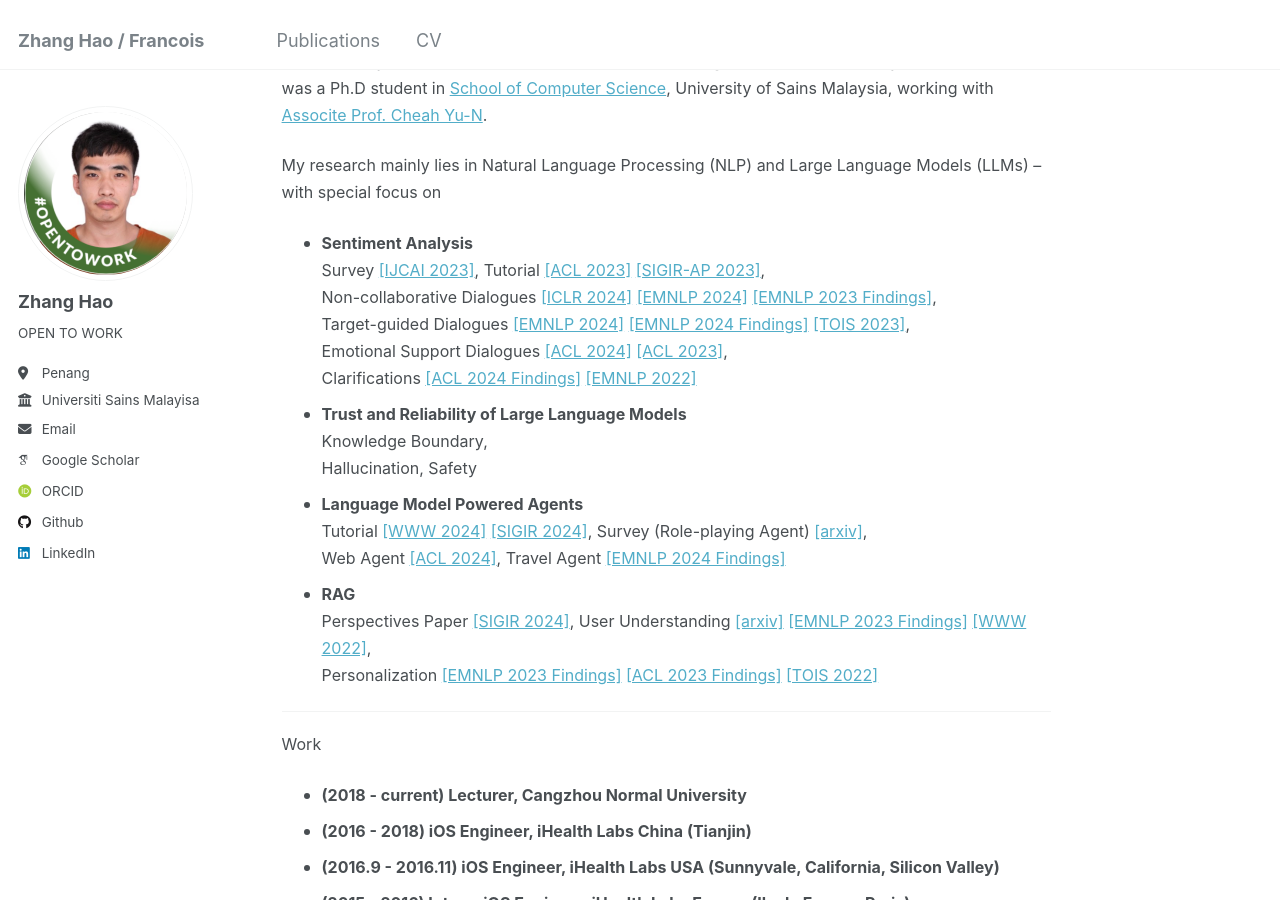
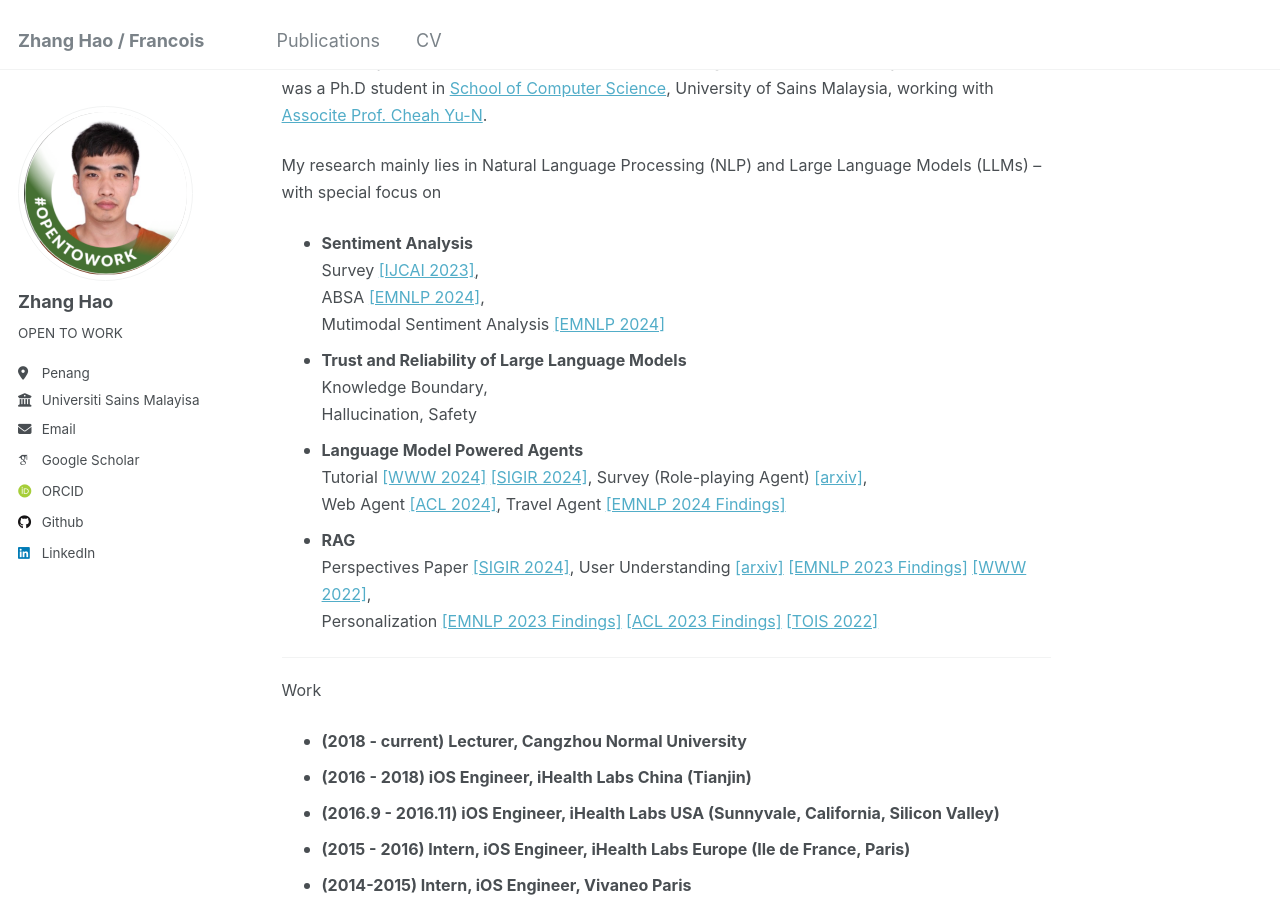
Before and after one commit to sydmou/sydmou.github.io, a Jekyll site: the page built from _pages/about.md, in a window 1280 px wide and 900 px high, scrolled down 426 px. Built offline with Jekyll 4.4.1, drawn with Linux system fonts in a browser that asks for light colours; some web fonts are replaced.

Commit message:
Update about.md

```diff
--- a/_pages/about.md
+++ b/_pages/about.md
@@ -41,7 +41,7 @@ redirect_from:
     <font size="3">
         My research mainly lies in Natural Language Processing (NLP) and Large Language Models (LLMs) – with special focus on
         <ul>
-            <li> <b>Sentiment Analysis</b><br>Survey <a href="https://arxiv.org/abs/2305.02750">[IJCAI 2023]</a>, Tutorial <a href="https://dengyang17.github.io/files/ACL2023-Tutorial-ConvAI.pdf">[ACL 2023]</a> <a href="https://dengyang17.github.io/files/SIGIRAP2023-Tutorial-ConvAI.pdf">[SIGIR-AP 2023]</a>,<br>Non-collaborative Dialogues <a href="https://openreview.net/forum?id=MCNqgUFTHI">[ICLR 2024]</a> <a href="https://arxiv.org/abs/2403.06769">[EMNLP 2024]</a> <a href="https://aclanthology.org/2023.findings-emnlp.711/">[EMNLP 2023 Findings]</a>,<br>Target-guided Dialogues <a href="https://aclanthology.org/2024.emnlp-main.1175/">[EMNLP 2024]</a> <a href="https://aclanthology.org/2024.findings-emnlp.829/">[EMNLP 2024 Findings]</a> <a href="https://arxiv.org/abs/2204.06923">[TOIS 2023]</a>,<br>Emotional Support Dialogues <a href="https://aclanthology.org/2024.acl-long.611/">[ACL 2024]</a> <a href="https://aclanthology.org/2023.acl-long.225/">[ACL 2023]</a>,<br>Clarifications <a href="https://aclanthology.org/2024.findings-acl.632/">[ACL 2024 Findings]</a> <a href="https://aclanthology.org/2022.emnlp-main.469/">[EMNLP 2022]</a></li>
+            <li> <b>Sentiment Analysis</b><br>Survey <a href="https://arxiv.org/abs/2305.02750">[IJCAI 2023]</a>,<br>ABSA <a href="https://arxiv.org/abs/2403.06769">[EMNLP 2024]</a>, <br>Mutimodal Sentiment Analysis <a href="https://aclanthology.org/2024.emnlp-main.1175/">[EMNLP 2024]</a> </li>
             <li> <b>Trust and Reliability of Large Language Models</b><br>Knowledge Boundary,<br>Hallucination, Safety</li>
             <li> <b>Language Model Powered Agents</b><br>Tutorial <a href="https://llmagenttutorial.github.io/">[WWW 2024]</a> <a href="https://llmagenttutorial.github.io/sigir2024">[SIGIR 2024]</a>, Survey (Role-playing Agent) <a href="https://arxiv.org/abs/2407.11484">[arxiv]</a>,<br>Web Agent <a href="https://aclanthology.org/2024.acl-long.477/">[ACL 2024]</a>, Travel Agent <a href="https://arxiv.org/abs/2406.12639">[EMNLP 2024 Findings]</a></li>
             <li> <b>RAG</b><br>Perspectives Paper <a href="https://arxiv.org/abs/2404.12670">[SIGIR 2024]</a>, User Understanding <a href="https://arxiv.org/abs/2404.03304">[arxiv]</a> <a href="https://aclanthology.org/2023.findings-emnlp.806/">[EMNLP 2023 Findings]</a> <a href="https://arxiv.org/abs/2202.02912">[WWW 2022]</a>,<br>Personalization <a href="https://aclanthology.org/2023.findings-emnlp.641/">[EMNLP 2023 Findings]</a> <a href="https://aclanthology.org/2023.findings-acl.462/">[ACL 2023 Findings]</a> <a href="https://arxiv.org/abs/2112.13556">[TOIS 2022]</a></li>
```
